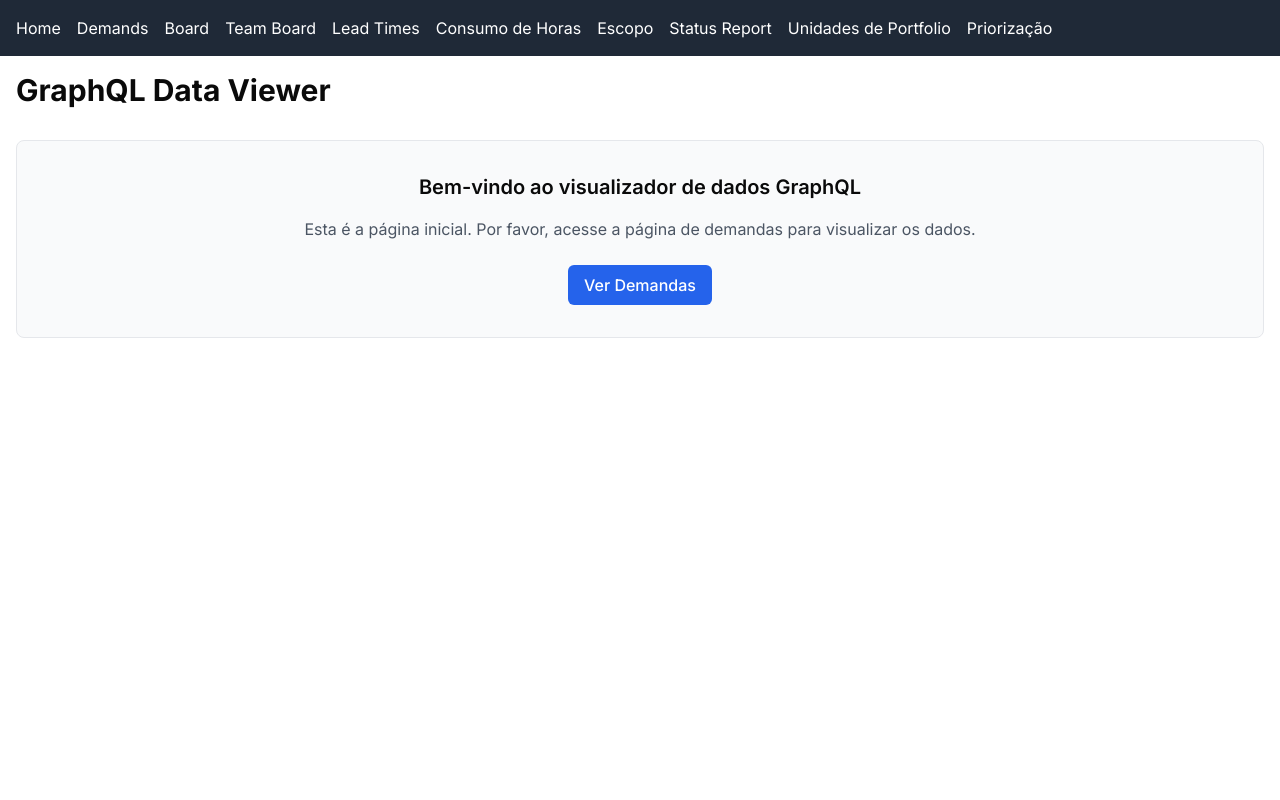
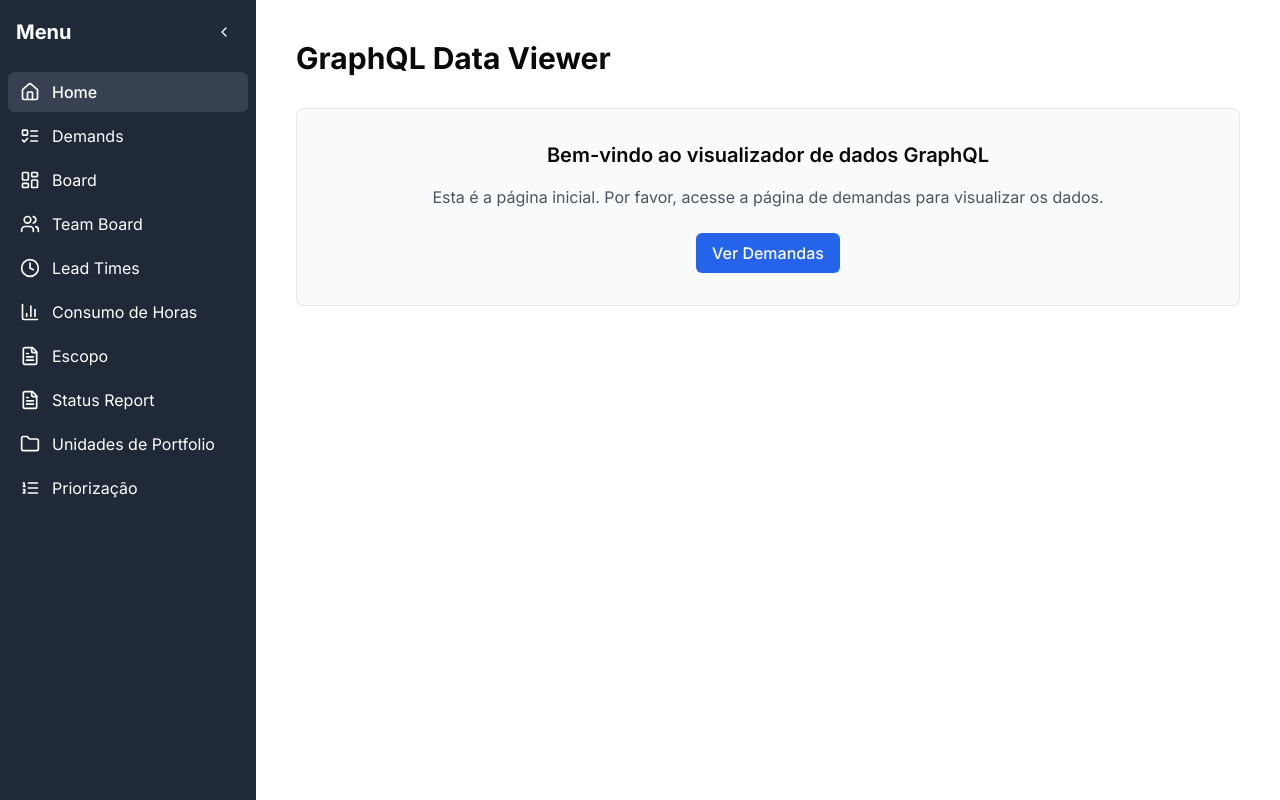
Before and after one commit to TallerWebSolutions/sr-auto, a Next.js app: page / in a window 1280 px wide. Built offline with nearby package versions, Linux system fonts and the light colour scheme.

Commit message:
feat: New sidebar.

```diff
--- a/src/app/layout.tsx
+++ b/src/app/layout.tsx
@@ -2,7 +2,7 @@ import type { Metadata } from "next";
 import { Inter } from "next/font/google";
 import "./globals.css";
 import { ApolloWrapper } from "@/lib/apollo-provider";
-import Link from "next/link";
+import { Sidebar, SidebarProvider, SidebarToggle } from "@/components/ui/sidebar";
 
 const inter = Inter({ subsets: ["latin"] });
 
@@ -19,41 +19,17 @@ export default function RootLayout({
   return (
     <html lang="en">
       <body className={inter.className}>
-        <nav className="bg-gray-800 text-white p-4">
-          <div className="container mx-auto flex gap-4">
-            <Link href="/" className="hover:text-gray-300">
-              Home
-            </Link>
-            <Link href="/demands" className="hover:text-gray-300">
-              Demands
-            </Link>
-            <Link href="/board" className="hover:text-gray-300">
-              Board
-            </Link>
-            <Link href="/team-board" className="hover:text-gray-300">
-              Team Board
-            </Link>
-            <Link href="/lead-times" className="hover:text-gray-300">
-              Lead Times
-            </Link>
-            <Link href="/hour-consumption" className="hover:text-gray-300">
-              Consumo de Horas
-            </Link>
-            <Link href="/escopo" className="hover:text-gray-300">
-              Escopo
-            </Link>
-            <Link href="/status-report" className="hover:text-gray-300">
-              Status Report
-            </Link>
-            <Link href="/portfolio-units" className="hover:text-gray-300">
-              Unidades de Portfolio
-            </Link>
-            <Link href="/priorizacao" className="hover:text-gray-300">
-              Priorização
-            </Link>
+        <SidebarProvider>
+          <div className="flex min-h-screen">
+            <Sidebar />
+            <div className="flex-1 transition-all duration-300">
+              <SidebarToggle />
+              <main className="p-4 md:p-6">
+                <ApolloWrapper>{children}</ApolloWrapper>
+              </main>
+            </div>
           </div>
-        </nav>
-        <ApolloWrapper>{children}</ApolloWrapper>
+        </SidebarProvider>
       </body>
     </html>
   );
--- /dev/null
+++ b/src/components/ui/sidebar.tsx
@@ -0,0 +1,131 @@
+"use client";
+
+import * as React from "react";
+import Link from "next/link";
+import { usePathname } from "next/navigation";
+import { cn } from "@/lib/utils";
+import {
+  HomeIcon,
+  LayoutDashboardIcon,
+  UsersIcon,
+  ClockIcon,
+  BarChart3Icon,
+  ListTodoIcon,
+  FileTextIcon,
+  FolderIcon,
+  ListOrderedIcon,
+  ChevronLeftIcon,
+  ChevronRightIcon,
+  MenuIcon
+} from "lucide-react";
+import { Button } from "./button";
+
+type SidebarContextType = {
+  collapsed: boolean;
+  toggleSidebar: () => void;
+};
+
+const SidebarContext = React.createContext<SidebarContextType | undefined>(undefined);
+
+export function useSidebar() {
+  const context = React.useContext(SidebarContext);
+  if (!context) {
+    throw new Error("useSidebar must be used within a SidebarProvider");
+  }
+  return context;
+}
+
+export function SidebarProvider({ children }: { children: React.ReactNode }) {
+  const [collapsed, setCollapsed] = React.useState(false);
+
+  const toggleSidebar = React.useCallback(() => {
+    setCollapsed(prev => !prev);
+  }, []);
+
+  return (
+    <SidebarContext.Provider value={{ collapsed, toggleSidebar }}>
+      {children}
+    </SidebarContext.Provider>
+  );
+}
+
+export function SidebarToggle() {
+  const { toggleSidebar } = useSidebar();
+
+  return (
+    <Button
+      variant="outline"
+      size="icon"
+      onClick={toggleSidebar}
+      className="h-8 w-8 fixed top-4 right-4 md:hidden"
+    >
+      <MenuIcon className="h-4 w-4" />
+    </Button>
+  );
+}
+
+export function Sidebar({ className, ...props }: React.HTMLAttributes<HTMLDivElement>) {
+  const pathname = usePathname();
+  const { collapsed, toggleSidebar } = useSidebar();
+
+  const navItems = [
+    { href: "/", label: "Home", icon: HomeIcon },
+    { href: "/demands", label: "Demands", icon: ListTodoIcon },
+    { href: "/board", label: "Board", icon: LayoutDashboardIcon },
+    { href: "/team-board", label: "Team Board", icon: UsersIcon },
+    { href: "/lead-times", label: "Lead Times", icon: ClockIcon },
+    { href: "/hour-consumption", label: "Consumo de Horas", icon: BarChart3Icon },
+    { href: "/escopo", label: "Escopo", icon: FileTextIcon },
+    { href: "/status-report", label: "Status Report", icon: FileTextIcon },
+    { href: "/portfolio-units", label: "Unidades de Portfolio", icon: FolderIcon },
+    { href: "/priorizacao", label: "Priorização", icon: ListOrderedIcon },
+  ];
+
+  return (
+    <div
+      className={cn(
+        "flex flex-col h-screen bg-gray-800 text-white transition-all duration-300 fixed md:relative z-10",
+        collapsed ? "w-16" : "w-64",
+        className
+      )}
+      {...props}
+    >
+      <div className="p-4 flex justify-between items-center">
+        {!collapsed && <h1 className="text-xl font-bold">Menu</h1>}
+        <Button
+          variant="ghost"
+          size="icon"
+          onClick={toggleSidebar}
+          className="h-8 w-8"
+        >
+          {collapsed ? (
+            <ChevronRightIcon className="h-4 w-4" />
+          ) : (
+            <ChevronLeftIcon className="h-4 w-4" />
+          )}
+        </Button>
+      </div>
+      <nav className="flex-1 overflow-y-auto">
+        <ul className="space-y-1 p-2">
+          {navItems.map((item) => {
+            const Icon = item.icon;
+            return (
+              <li key={item.href}>
+                <Link
+                  href={item.href}
+                  className={cn(
+                    "flex items-center gap-3 px-3 py-2 rounded-md hover:bg-gray-700 transition-colors",
+                    pathname === item.href && "bg-gray-700 font-medium"
+                  )}
+                >
+                  <Icon className="h-5 w-5" />
+                  {!collapsed && <span>{item.label}</span>}
+                </Link>
+              </li>
+            );
+          })}
+        </ul>
+      </nav>
+    </div>
+  );
+}
```
